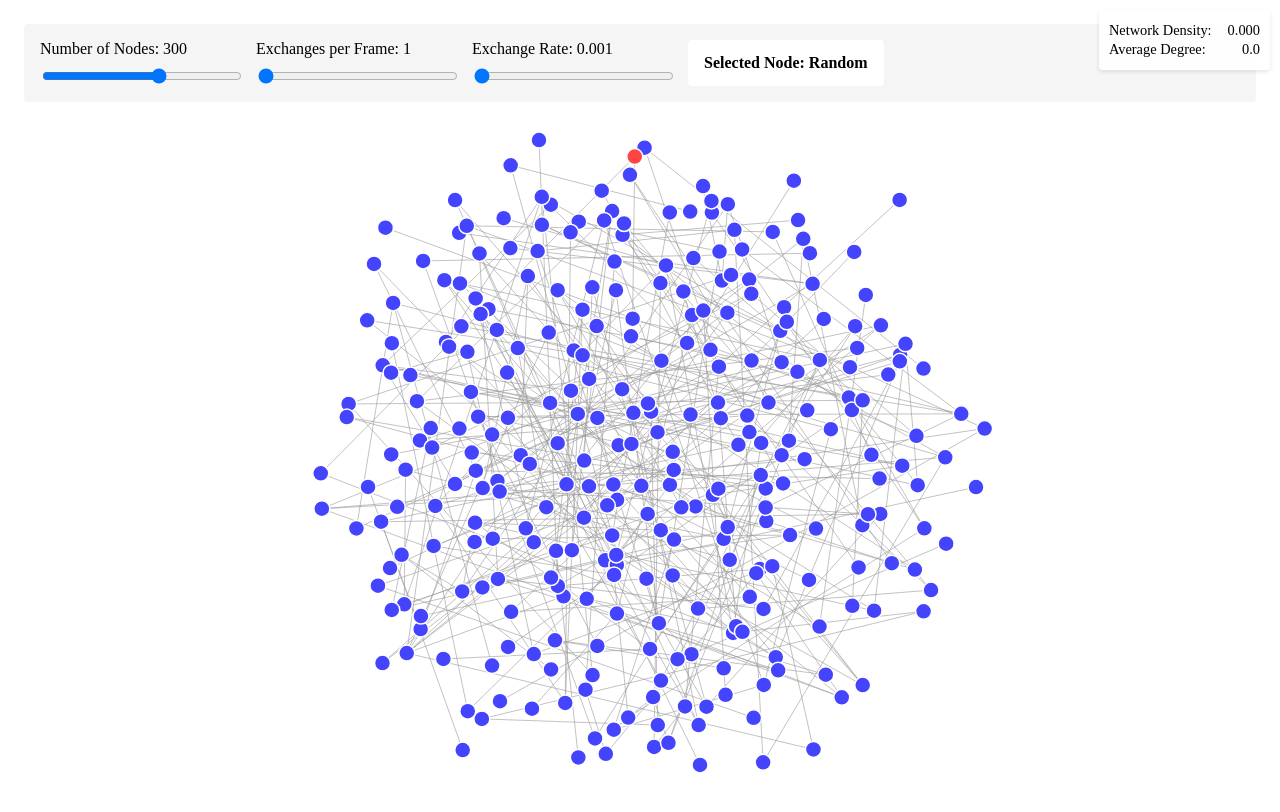
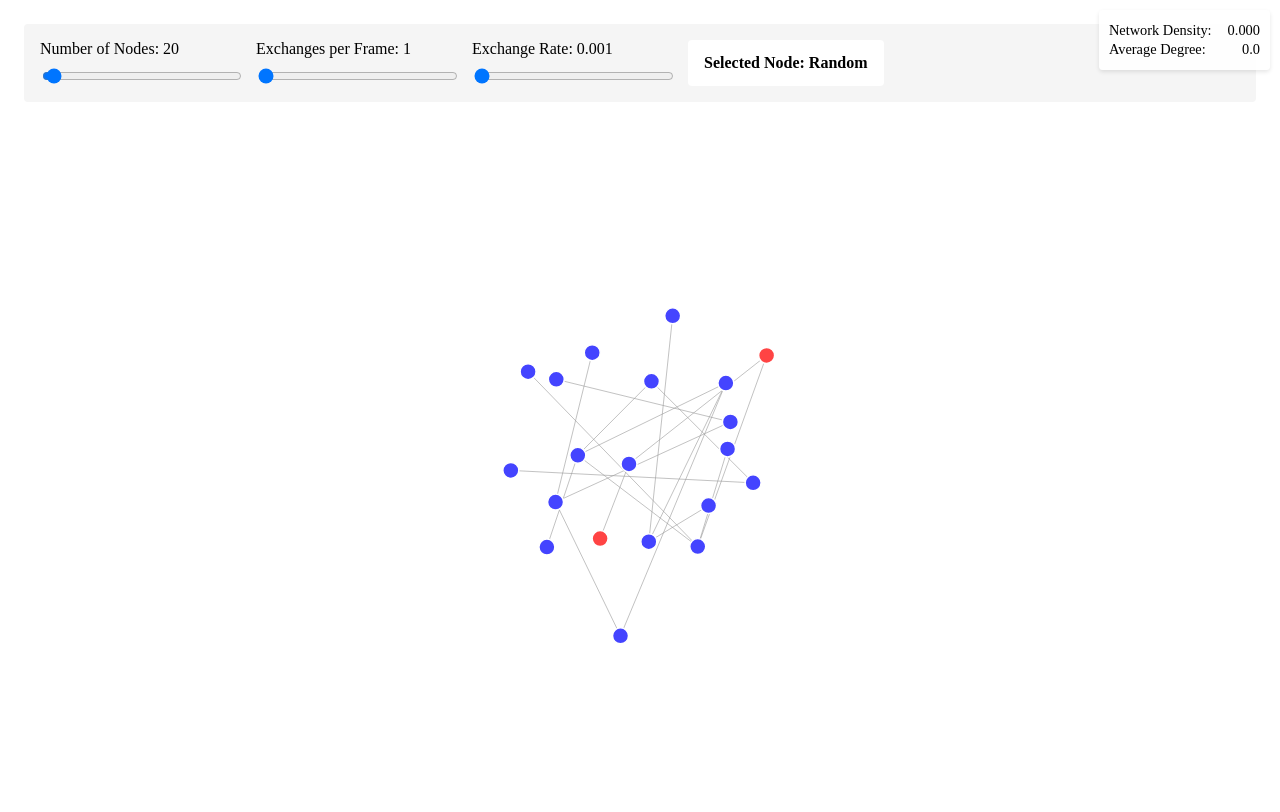
Before and after one commit to tsereda/VectorConsensusVisualization, a SvelteKit app: page / in a window 1280 px wide. Shown: the top 812 px of the page. Built offline with nearby package versions, Linux system fonts and the light colour scheme.

Commit message:
defaults nodes to 20

```diff
--- a/src/routes/+page.svelte
+++ b/src/routes/+page.svelte
@@ -3,7 +3,7 @@
     import { PeerSamplingService, type PeerNode } from '$lib/pss';
     import { onMount } from 'svelte';
 
-    let nodeCount = 300;
+    let nodeCount = 20;
     let numExchanges = 1;
     let mixRatio = 0.001;
     let selectedNodeId: string | null = null;
```
